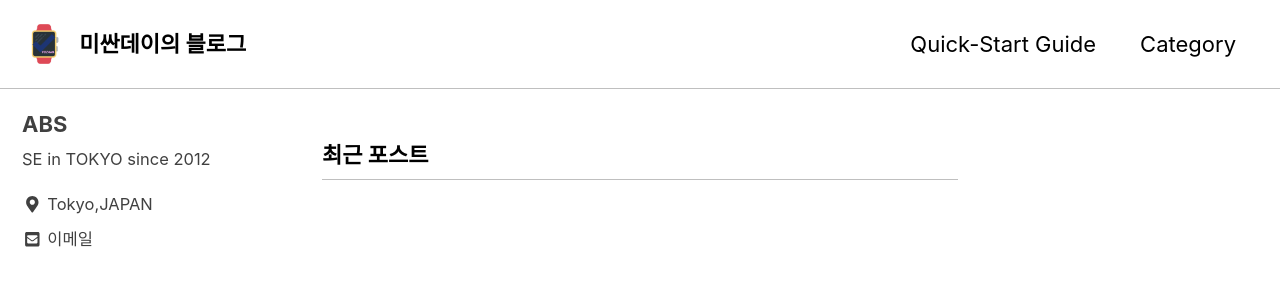
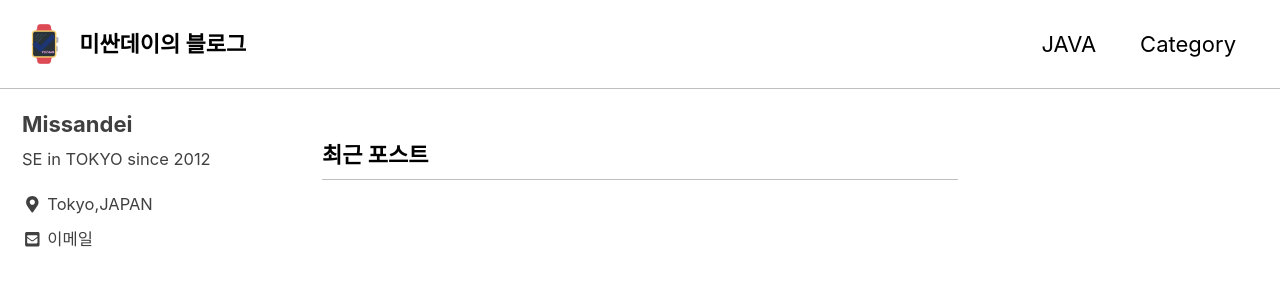
Before and after one commit to ijnk2553/ijnk2553.github.io, a Jekyll site: the page built from index.md, in a window 1280 px wide and 900 px high. Shown: the top 300 px of the window. Built offline with Jekyll 4.4.1, drawn with Linux system fonts in a browser that asks for light colours; cached includes are drawn as plain includes; the list of posts is cut into pages by our own code.

Commit message:
title수정

```diff
--- a/_config.yml
+++ b/_config.yml
@@ -106,7 +106,7 @@ analytics:
 
 # Site Author
 author:
-  name             : "ABS"
+  name             : "Missandei"
   avatar           : # path of avatar image, e.g. "/assets/images/bio-photo.jpg"
   bio              : "SE in TOKYO since 2012"
   location         : "Tokyo,JAPAN"
--- a/_data/navigation.yml
+++ b/_data/navigation.yml
@@ -1,7 +1,7 @@
 # main links
 main:
-  - title: "Quick-Start Guide"
-    url: https://mmistakes.github.io/minimal-mistakes/docs/quick-start-guide/
+  - title: "JAVA"
+    url: /categories/#java
   - title: "Category"
     url: /categories/
   # - title: "About"
```
